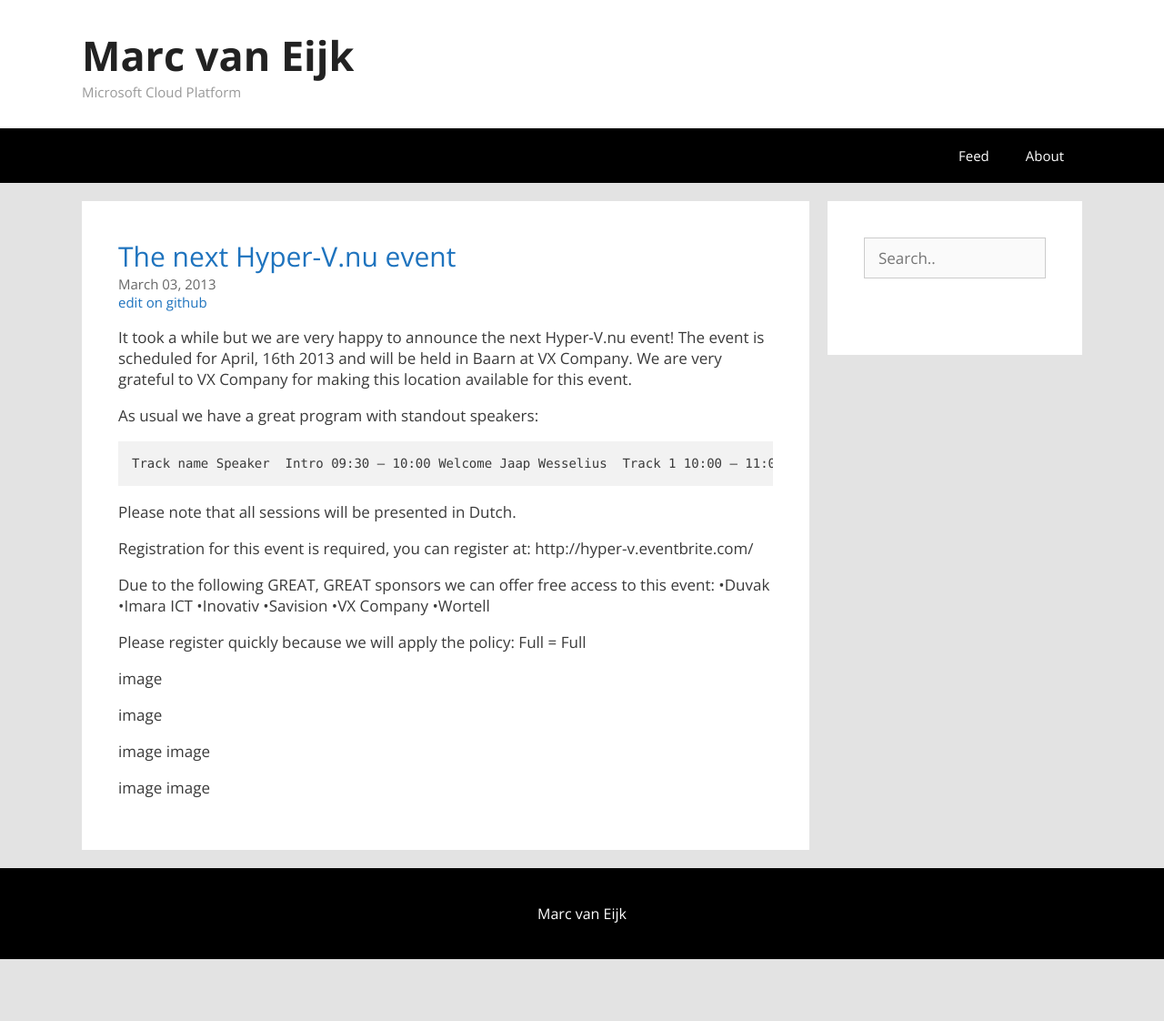
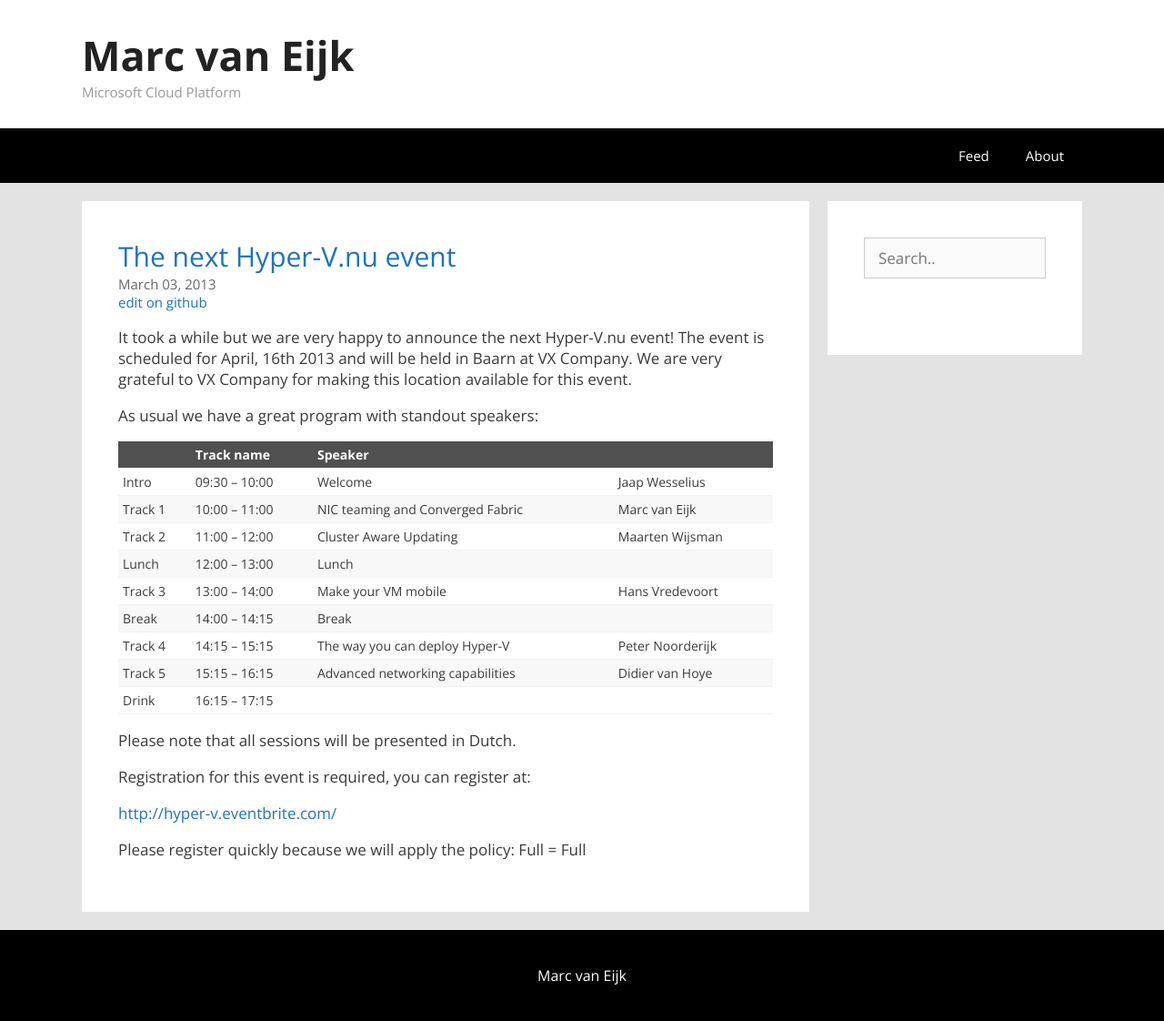
Before and after one commit to marcvaneijk/marcvaneijk.old, a Jekyll site: the page built from _posts/2013-03-03-hypervnu.md, in a window 1280 px wide. Shown: the whole page at 91% size. Built offline with Jekyll 4.4.1, drawn with Linux system fonts in a browser that asks for light colours; nearby versions of some CDN libraries; before the commit the page ends 1054 px from its top, so only the background shows below that.

Commit message:
Update 2013-03-03-hypervnu.md

```diff
--- a/_posts/2013-03-03-hypervnu.md
+++ b/_posts/2013-03-03-hypervnu.md
@@ -9,40 +9,22 @@ It took a while but we are very happy to announce the next Hyper-V.nu event! The
 
 As usual we have a great program with standout speakers:
 
-    Track name Speaker
-Intro 09:30 – 10:00 Welcome Jaap Wesselius
-Track 1 10:00 – 11:00 NIC teaming and Converged Fabric Marc van Eijk
-Track 2 11:00 – 12:00 Cluster Aware Updating Maarten Wijsman
-Lunch 12:00 – 13:00 Lunch
-Track 3 13:00 – 14:00 Make your VM mobile Hans Vredevoort
-Break 14:00 – 14:15 Break
-Track 4 14:15 – 15:15 The way you can deploy Hyper-V Peter Noorderijk
-Track 5 15:15 – 16:15 Advanced networking capabilities Didier van Hoye
-Drink 16:15 – 17:15
+ | | Track name | Speaker
+ --- | --- | --- | ---
+Intro | 09:30 – 10:00 | Welcome | Jaap Wesselius
+Track 1 | 10:00 – 11:00 | NIC teaming and Converged Fabric | Marc van Eijk
+Track 2 | 11:00 – 12:00 | Cluster Aware Updating | Maarten Wijsman
+Lunch | 12:00 – 13:00 | Lunch
+Track 3 | 13:00 – 14:00 | Make your VM mobile | Hans Vredevoort
+Break | 14:00 – 14:15 | Break
+Track 4 | 14:15 – 15:15 | The way you can deploy Hyper-V | Peter Noorderijk
+Track 5 | 15:15 – 16:15 | Advanced networking capabilities | Didier van Hoye
+Drink | 16:15 – 17:15
 
 Please note that all sessions will be presented in Dutch.
 
-Registration for this event is required, you can register at: http://hyper-v.eventbrite.com/
+Registration for this event is required, you can register at:
 
-Due to the following GREAT, GREAT sponsors we can offer free access to this event:
-•Duvak
-•Imara ICT
-•Inovativ
-•Savision
-•VX Company
-•Wortell
+<http://hyper-v.eventbrite.com/>
 
 Please register quickly because we will apply the policy: Full = Full
-
-
-
-image
-
- image
-
-
-image                                      image
-
-
-
-image                                   image
```
